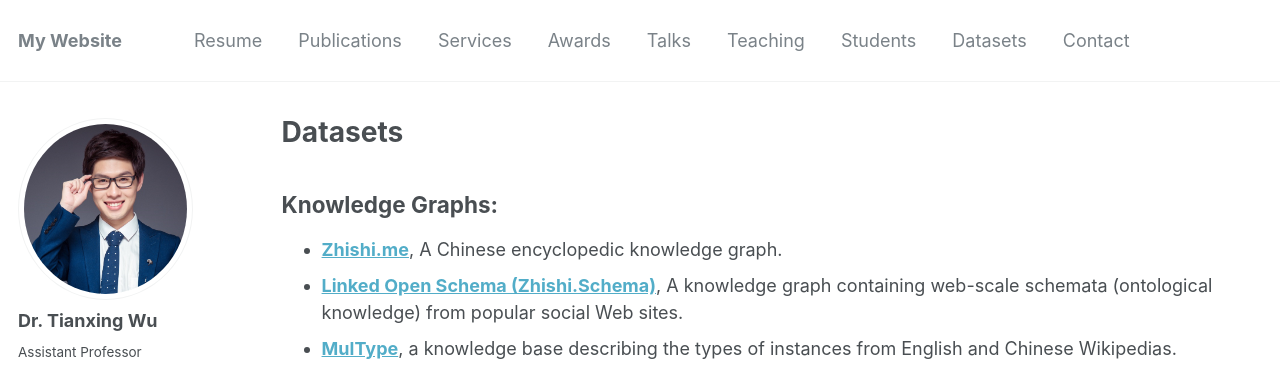
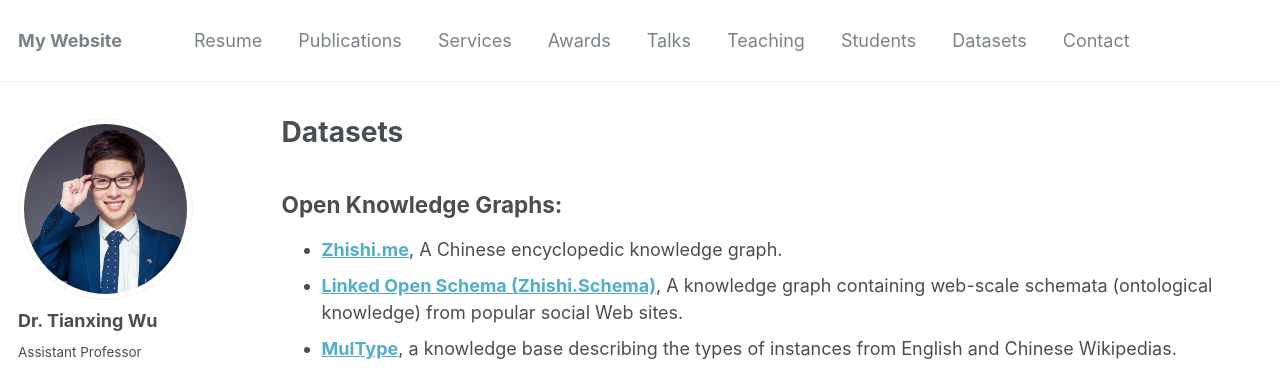
Before and after one commit to tianxing-wu/tianxing-wu.github.io, a Jekyll site: the page built from _pages/datasets.md, in a window 1280 px wide. Shown: the top 375 px of the page. Built offline with Jekyll 4.4.1, drawn with Linux system fonts in a browser that asks for light colours.

Commit message:
info update

```diff
--- a/_pages/datasets.md
+++ b/_pages/datasets.md
@@ -5,7 +5,7 @@ permalink: /datasets/
 author_profile: true
 ---
 
-## Knowledge Graphs:
+## Open Knowledge Graphs:
 * **[Zhishi.me](http://openkg.cn/dataset/zhishi-me-dump)**, A Chinese encyclopedic knowledge graph.
 * **[Linked Open Schema (Zhishi.Schema)](http://openkg.cn/dataset/linked-open-schema)**, A knowledge graph containing web-scale schemata (ontological knowledge) from popular social Web sites.
 * **[MulType](http://openkg.cn/dataset/multype)**, a knowledge base describing the types of instances from English and Chinese Wikipedias.
```
